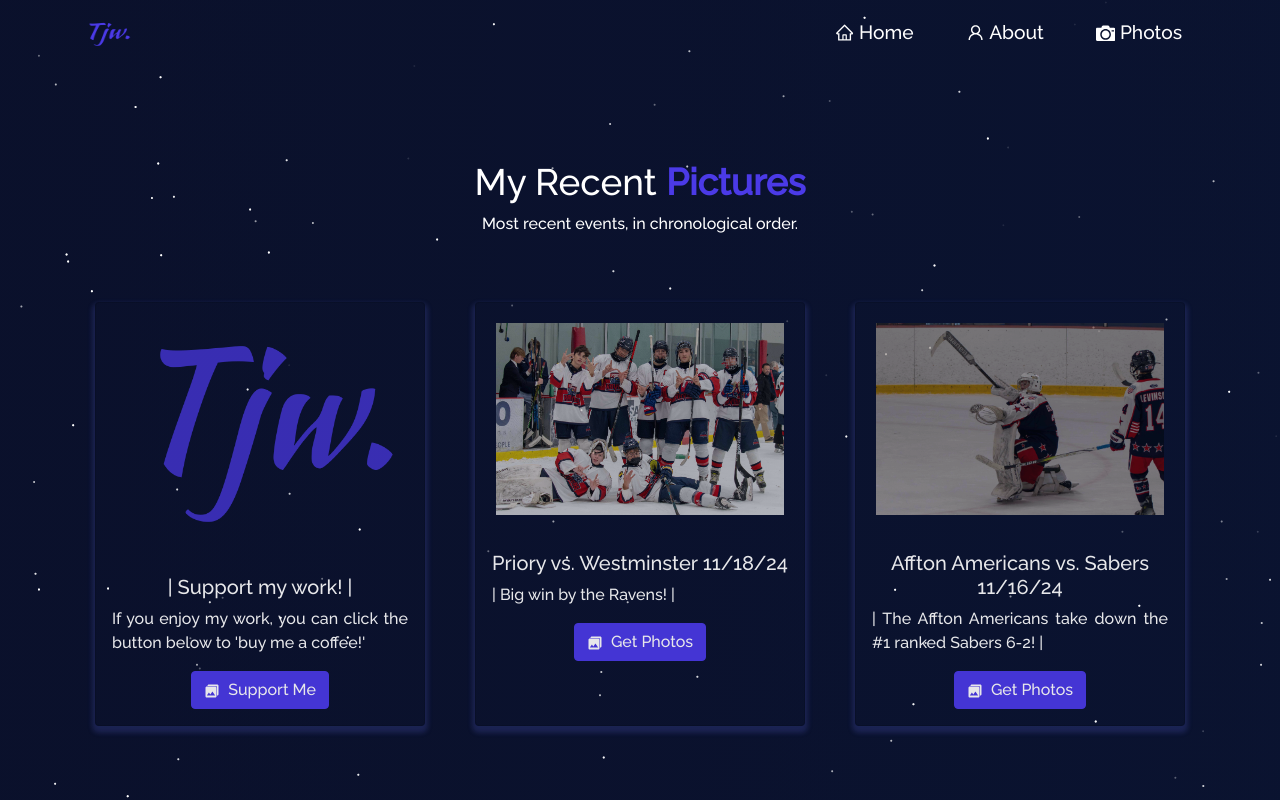
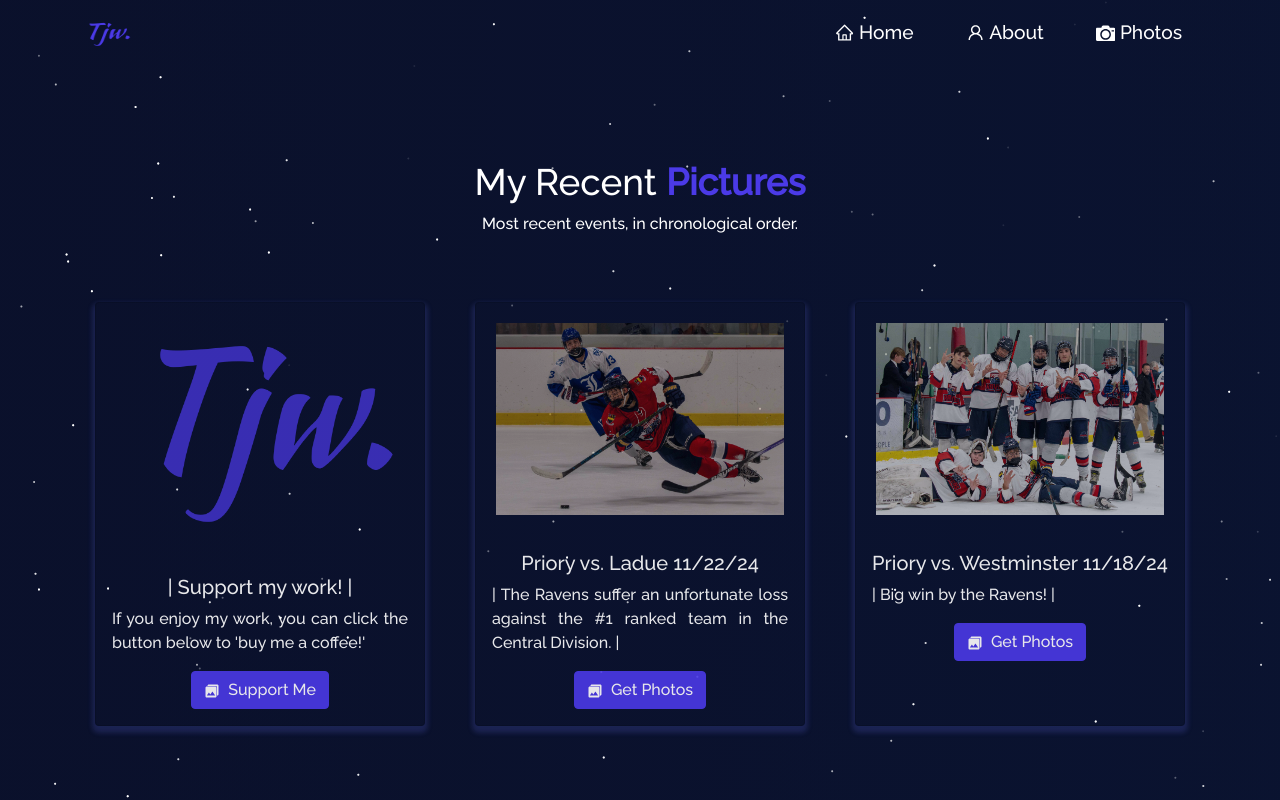
Before and after one commit to itstylerrr/tjwit.com, a React (Create React App) app: page /photos in a window 1280 px wide. Shown: the top 800 px of the page. Built offline with nearby package versions, Linux system fonts and the light colour scheme.

Commit message:
ladue gaem

```diff
--- a/src/components/Projects/Projects.js
+++ b/src/components/Projects/Projects.js
@@ -82,6 +82,7 @@ import prioryxc from "../../Assets/Photos/11924-2.jpg";
 import prioryvmicds8 from "../../Assets/Photos/11824-2.jpg";
 import aavssabers from "../../Assets/Photos/111624.jpg";
 import prioryvwestminster4 from "../../Assets/Photos/111824.jpg";
+import prioryvladue2 from "../../Assets/Photos/112224.jpg";
 
 function Projects() {
   return (
@@ -102,6 +103,15 @@ function Projects() {
               title="| Support my work! |"
               description="If you enjoy my work, you can click the button below to 'buy me a coffee!'"
               ghLink="https://www.buymeacoffee.com/tjwit"
+            />
+          </Col>
+          <Col md={4} className="project-card">
+            <ProjectCard
+              imgPath={prioryvladue2}
+              isBlog={false}
+              title="Priory vs. Ladue 11/22/24"
+              description="| The Ravens suffer an unfortunate loss against the #1 ranked team in the Central Division.  |"
+              ghLink="https://adobe.ly/3Z1yy8F"
             />
           </Col>
           <Col md={4} className="project-card">
```
Also changed, not shown: src/Assets/Photos/112224.jpg (added).
